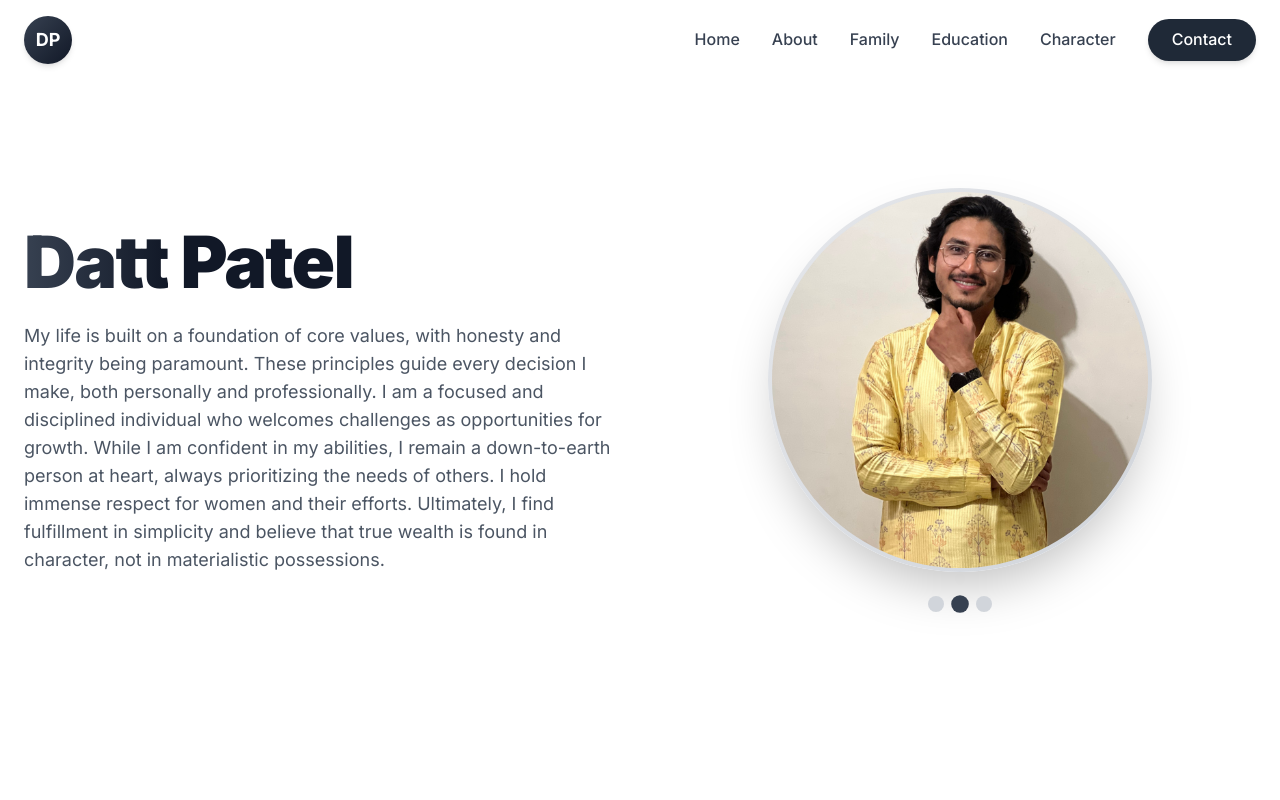
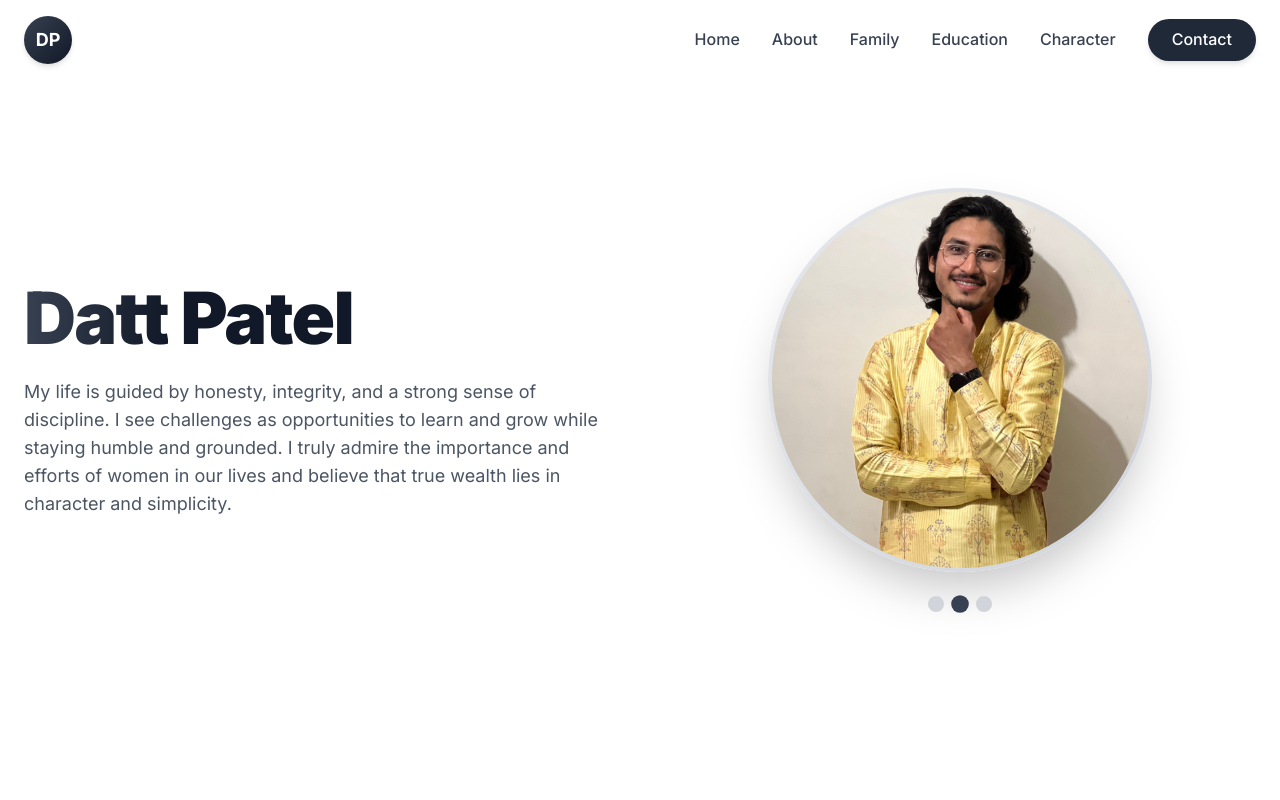
Before and after one commit to HMTking/My-BioData, a React (Vite) app: page / in a window 1280 px wide. Shown: the top 800 px of the page. Built offline with nearby package versions, Linux system fonts and the light colour scheme.

Commit message:
removing extra things2

```diff
--- a/src/components/Hero.tsx
+++ b/src/components/Hero.tsx
@@ -142,12 +142,9 @@ const Hero: React.FC = () => {
                 className="text-gray-600 leading-relaxed text-base md:text-lg max-w-2xl text-center lg:text-left mx-auto lg:mx-0"
                 variants={itemVariants}
               >
-                My life is built on a foundation of core values, with honesty and integrity being paramount.
-                These principles guide every decision I make, both personally and professionally. I am a focused
-                and disciplined individual who welcomes challenges as opportunities for growth. While I am confident
-                in my abilities, I remain a down-to-earth person at heart, always prioritizing the needs of others.
-                I hold immense respect for women and their efforts. Ultimately, I find fulfillment in simplicity
-                and believe that true wealth is found in character, not in materialistic possessions.
+                My life is guided by honesty, integrity, and a strong sense of discipline. I see challenges as
+                opportunities to learn and grow while staying humble and grounded. I truly admire the importance
+                and efforts of women in our lives and believe that true wealth lies in character and simplicity.
               </motion.p>
             </motion.div>
           </motion.div>
```
